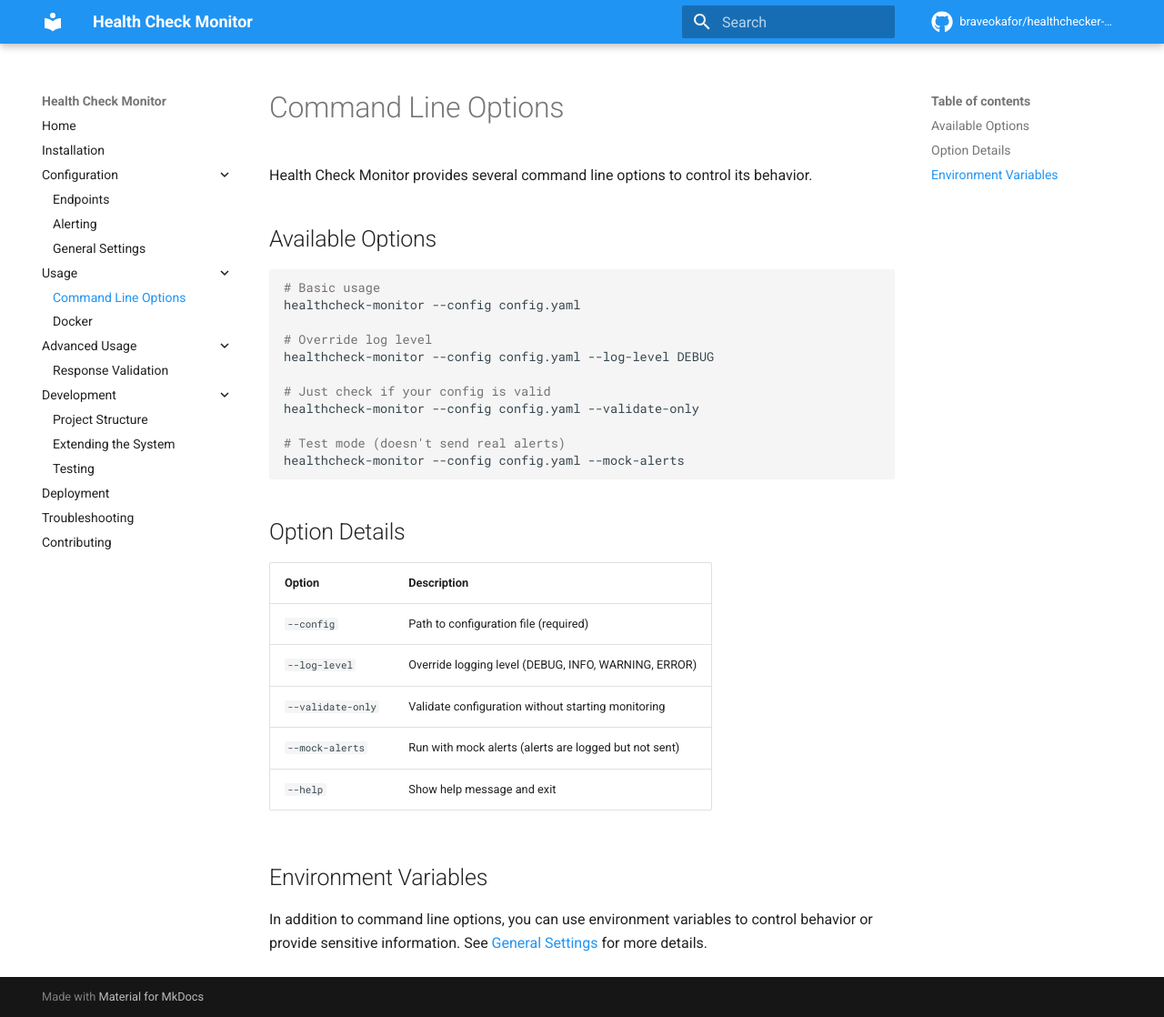
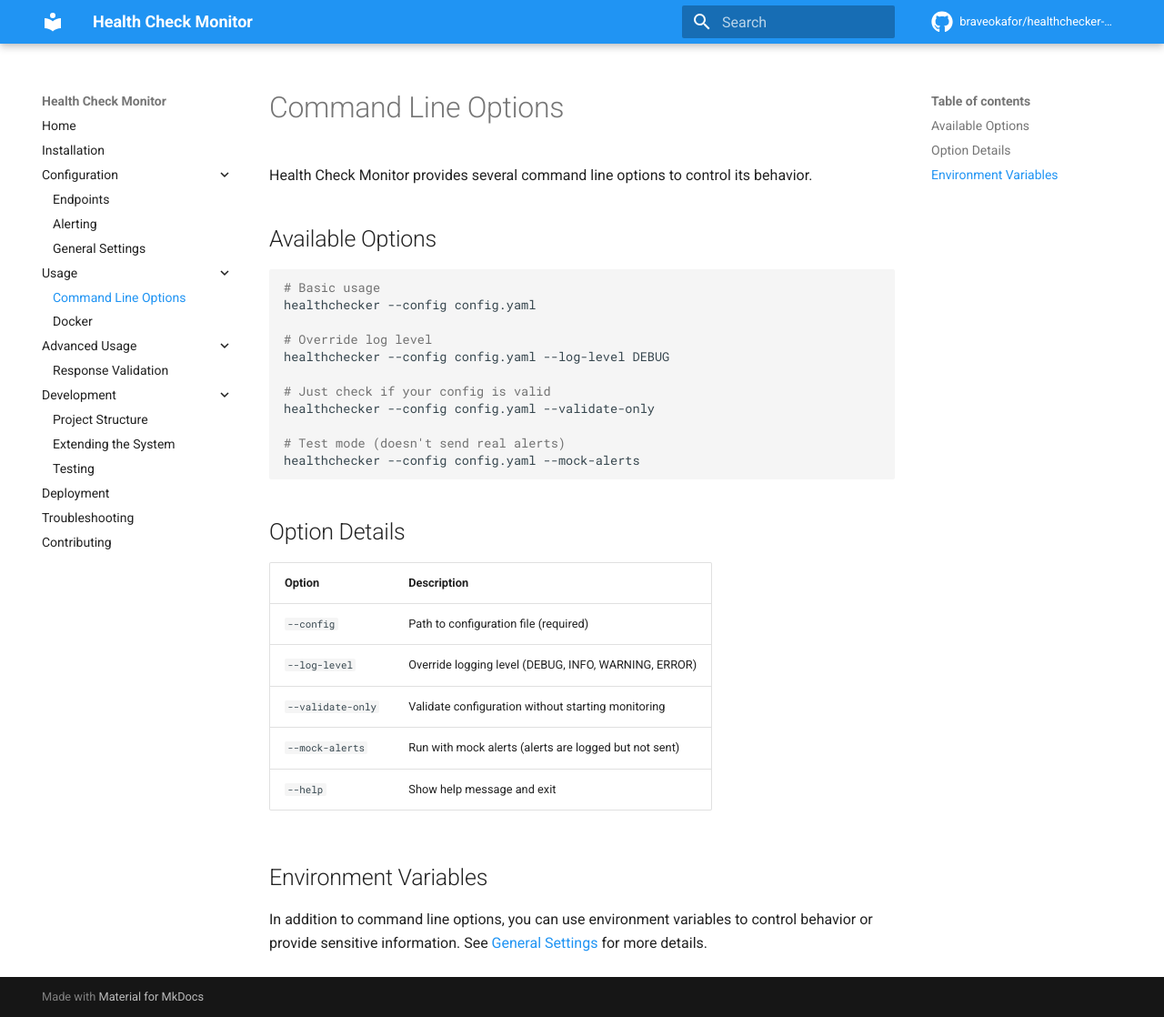
Before and after one commit to braveokafor/healthchecker-py, an MkDocs documentation site: the page built from docs/usage/cli.md, in a window 1280 px wide and 1118 px high. Shown: the whole window at 91% size. Built offline with MkDocs 1.6.1 and Material for MkDocs 9.7.7, drawn with Linux system fonts in a browser that asks for light colours; comment, search, counter and statistics services are not loaded.

Commit message:
doc: update documentation

````diff
--- a/docs/usage/cli.md
+++ b/docs/usage/cli.md
@@ -6,16 +6,16 @@ Health Check Monitor provides several command line options to control its behavi
 
 ```bash
 # Basic usage
-healthcheck-monitor --config config.yaml
+healthchecker --config config.yaml
 
 # Override log level
-healthcheck-monitor --config config.yaml --log-level DEBUG
+healthchecker --config config.yaml --log-level DEBUG
 
 # Just check if your config is valid
-healthcheck-monitor --config config.yaml --validate-only
+healthchecker --config config.yaml --validate-only
 
 # Test mode (doesn't send real alerts)
-healthcheck-monitor --config config.yaml --mock-alerts
+healthchecker --config config.yaml --mock-alerts
 ```
 
 ## Option Details
````
Also changed, not shown: README.md (+12 -6 lines), docs/configuration/general.md (+1 -1 lines), docs/configuration/index.md (+1 -1 lines), docs/troubleshooting.md (+1 -1 lines), docs/usage/index.md (+3 -3 lines).
